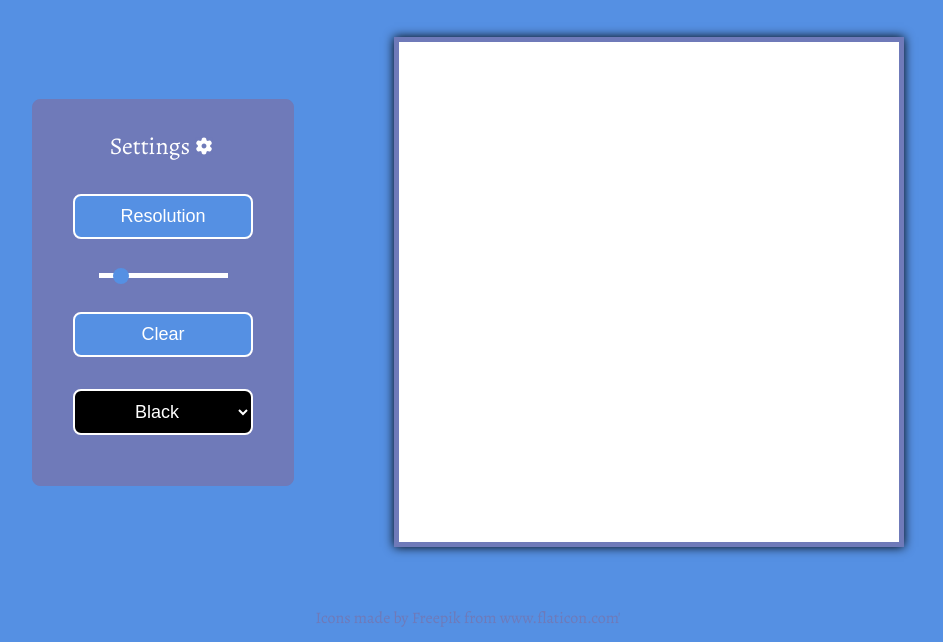
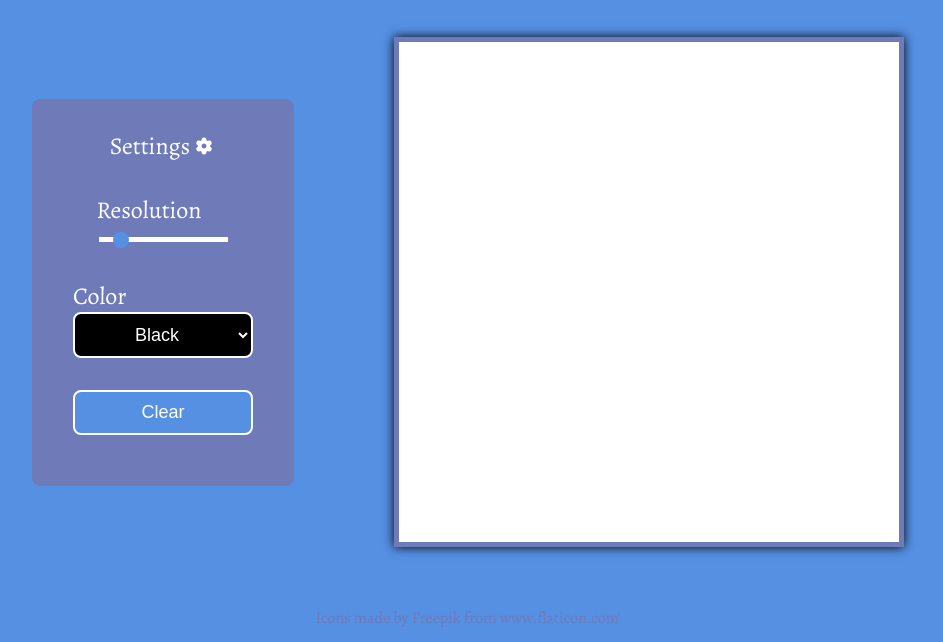
Before and after one commit to Stefan9326/Etch-A-Sketch, a plain HTML site: page index.html in a window 1280 px wide. Shown: the part 159-801 px from the top of the page, without its empty margins (172-1115 px from the left). Drawn offline with nearby package versions, Linux system fonts and the light colour scheme.

Commit message:
Adjust order of elements and add divs for spacing

```diff
--- a/index.html
+++ b/index.html
@@ -18,10 +18,13 @@
                 <p>Settings</p>
                 <img src="settings-symbol.png" alt="">
             </div>
-            <button id="change-cell-count-button">Resolution</button>
-            <input type="range" id="resolution" min="4" max="100" value="16">
-            <button id="clear-button">Clear</button>
-            <select name="Color" id="change-color">
+            <div id="resolution">
+                <p>Resolution</p>
+                <input type="range" min="4" max="100" value="16">
+            </div>
+            <div id="color">
+                <p>Color</p>
+                <select id="change-color">
                     <option value="black">Black</option>
                     <option value="red">Red</option>
                     <option value="blue">Blue</option>
@@ -34,6 +37,8 @@
                     <option value="white">White</option>
                 </select>
             </div>
+            <button id="clear-button">Clear</button>
+        </div>
         <div id="grid"></div>
     </main>
     <div id="icon-attr"> Icons made by <a href="https://www.flaticon.com/authors/freepik" title="Freepik"> Freepik </a> from <a href="https://www.flaticon.com/" title="Flaticon">www.flaticon.com'</a></div>
```
Lines whose indentation alone changed are shown as unchanged.
